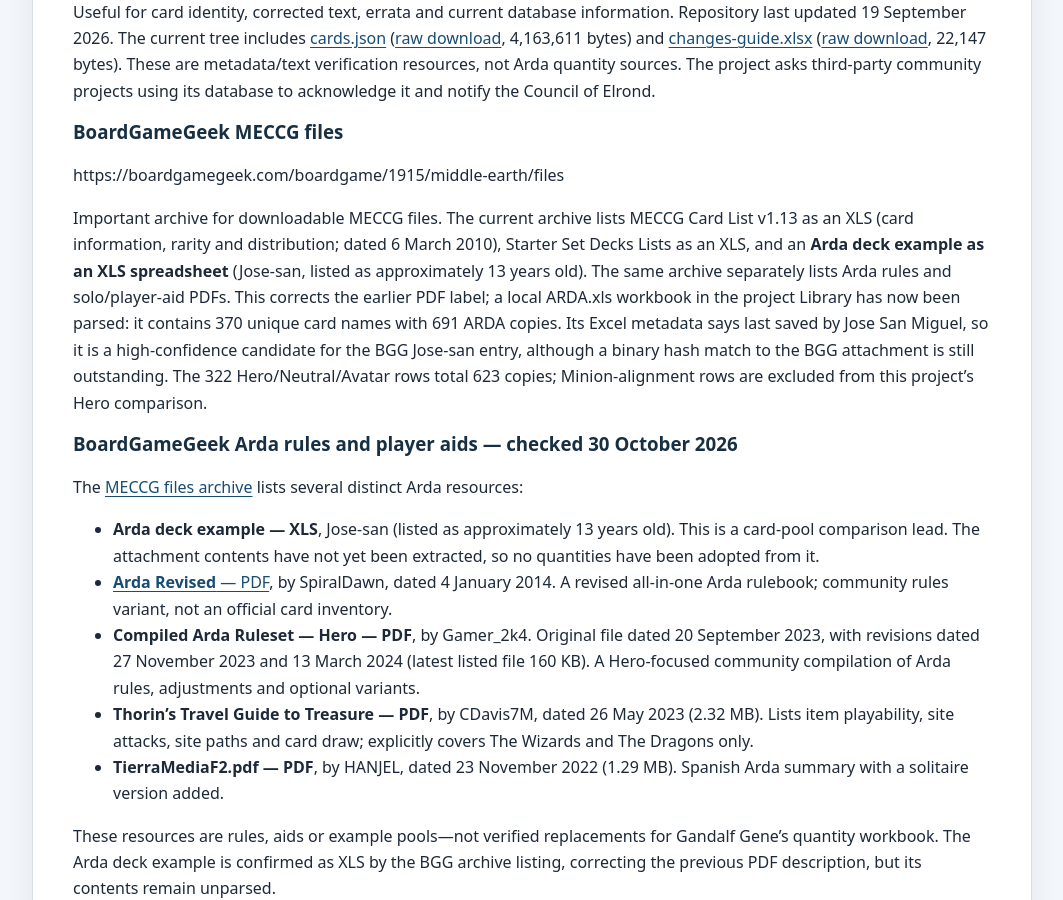
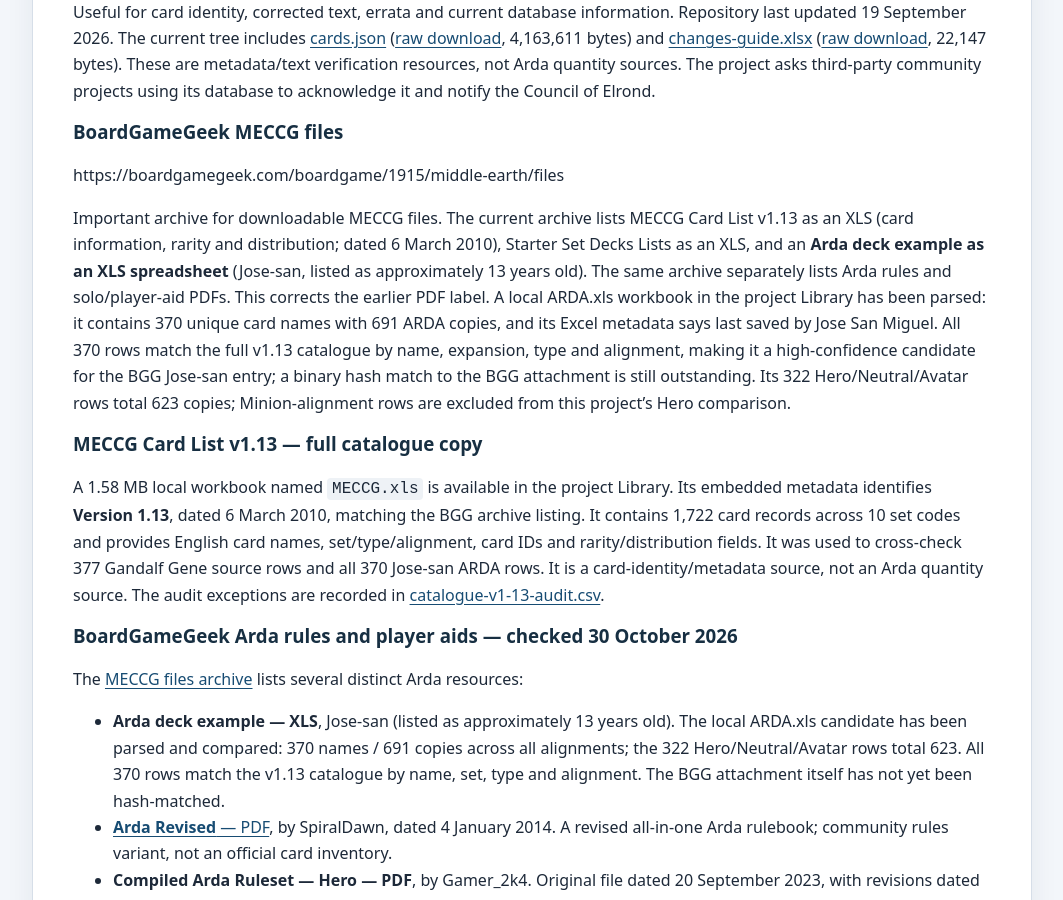
Before and after one commit to JamSpot/meccg-arda-master-database, a Jekyll site: the page built from docs/sources.md, in a window 1280 px wide and 900 px high, scrolled down 2198 px. Shown: the whole window, without its empty margins (108-1171 px from the left). Built offline with Jekyll 4.4.1, drawn with Linux system fonts in a browser that asks for light colours; our own code applies the rules of GitHub Pages for plain Markdown files.

Commit message:
Document full v1.13 catalogue verification

```diff
--- a/docs/sources.md
+++ b/docs/sources.md
@@ -51,14 +51,17 @@ Useful for card identity, corrected text, errata and current database informatio
 ### BoardGameGeek MECCG files
 https://boardgamegeek.com/boardgame/1915/middle-earth/files
 
-Important archive for downloadable MECCG files. The current archive lists MECCG Card List v1.13 as an XLS (card information, rarity and distribution; dated 6 March 2010), Starter Set Decks Lists as an XLS, and an **Arda deck example as an XLS spreadsheet** (Jose-san, listed as approximately 13 years old). The same archive separately lists Arda rules and solo/player-aid PDFs. This corrects the earlier PDF label; a local ARDA.xls workbook in the project Library has now been parsed: it contains 370 unique card names with 691 ARDA copies. Its Excel metadata says last saved by Jose San Miguel, so it is a high-confidence candidate for the BGG Jose-san entry, although a binary hash match to the BGG attachment is still outstanding. The 322 Hero/Neutral/Avatar rows total 623 copies; Minion-alignment rows are excluded from this project's Hero comparison.
+Important archive for downloadable MECCG files. The current archive lists MECCG Card List v1.13 as an XLS (card information, rarity and distribution; dated 6 March 2010), Starter Set Decks Lists as an XLS, and an **Arda deck example as an XLS spreadsheet** (Jose-san, listed as approximately 13 years old). The same archive separately lists Arda rules and solo/player-aid PDFs. This corrects the earlier PDF label. A local ARDA.xls workbook in the project Library has been parsed: it contains 370 unique card names with 691 ARDA copies, and its Excel metadata says last saved by Jose San Miguel. All 370 rows match the full v1.13 catalogue by name, expansion, type and alignment, making it a high-confidence candidate for the BGG Jose-san entry; a binary hash match to the BGG attachment is still outstanding. Its 322 Hero/Neutral/Avatar rows total 623 copies; Minion-alignment rows are excluded from this project's Hero comparison.
 
+
+### MECCG Card List v1.13 — full catalogue copy
+A 1.58 MB local workbook named `MECCG.xls` is available in the project Library. Its embedded metadata identifies **Version 1.13**, dated 6 March 2010, matching the BGG archive listing. It contains 1,722 card records across 10 set codes and provides English card names, set/type/alignment, card IDs and rarity/distribution fields. It was used to cross-check 377 Gandalf Gene source rows and all 370 Jose-san ARDA rows. It is a card-identity/metadata source, not an Arda quantity source. The audit exceptions are recorded in [catalogue-v1-13-audit.csv](../data/catalogue-v1-13-audit.csv).
 
 ### BoardGameGeek Arda rules and player aids — checked 30 October 2026
 
 The [MECCG files archive](https://boardgamegeek.com/boardgame/1915/middle-earth/files) lists several distinct Arda resources:
 
-- **Arda deck example — XLS**, Jose-san (listed as approximately 13 years old). This is a card-pool comparison lead. The attachment contents have not yet been extracted, so no quantities have been adopted from it.
+- **Arda deck example — XLS**, Jose-san (listed as approximately 13 years old). The local ARDA.xls candidate has been parsed and compared: 370 names / 691 copies across all alignments; the 322 Hero/Neutral/Avatar rows total 623. All 370 rows match the v1.13 catalogue by name, set, type and alignment. The BGG attachment itself has not yet been hash-matched.
 - [**Arda Revised** — PDF](https://boardgamegeek.com/filepage/98645/arda-revised), by SpiralDawn, dated 4 January 2014. A revised all-in-one Arda rulebook; community rules variant, not an official card inventory.
 - **Compiled Arda Ruleset — Hero — PDF**, by Gamer_2k4. Original file dated 20 September 2023, with revisions dated 27 November 2023 and 13 March 2024 (latest listed file 160 KB). A Hero-focused community compilation of Arda rules, adjustments and optional variants.
 - **Thorin's Travel Guide to Treasure — PDF**, by CDavis7M, dated 26 May 2023 (2.32 MB). Lists item playability, site attacks, site paths and card draw; explicitly covers The Wizards and The Dragons only.
```
